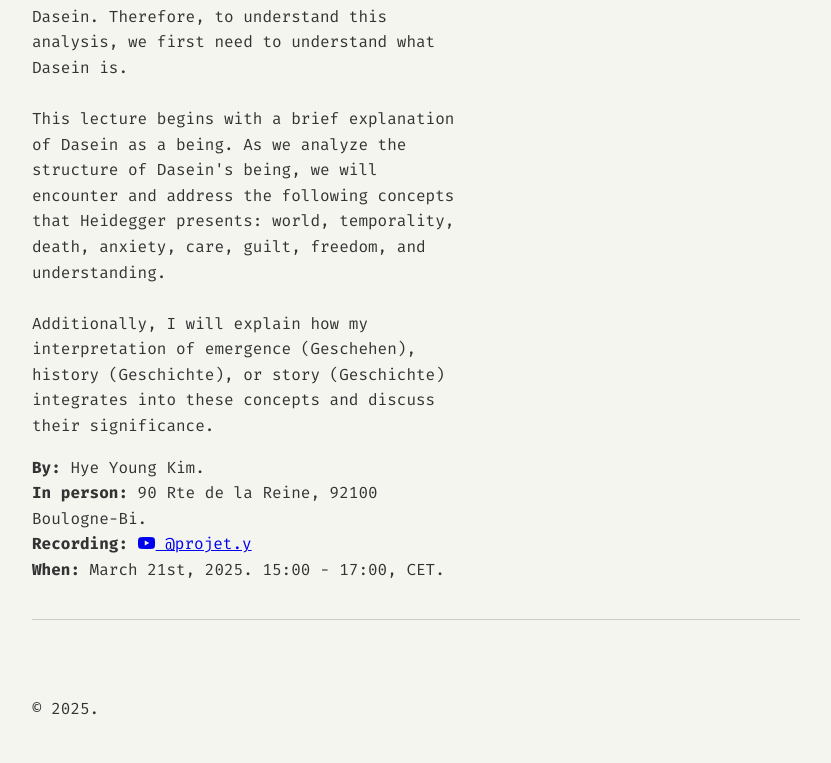
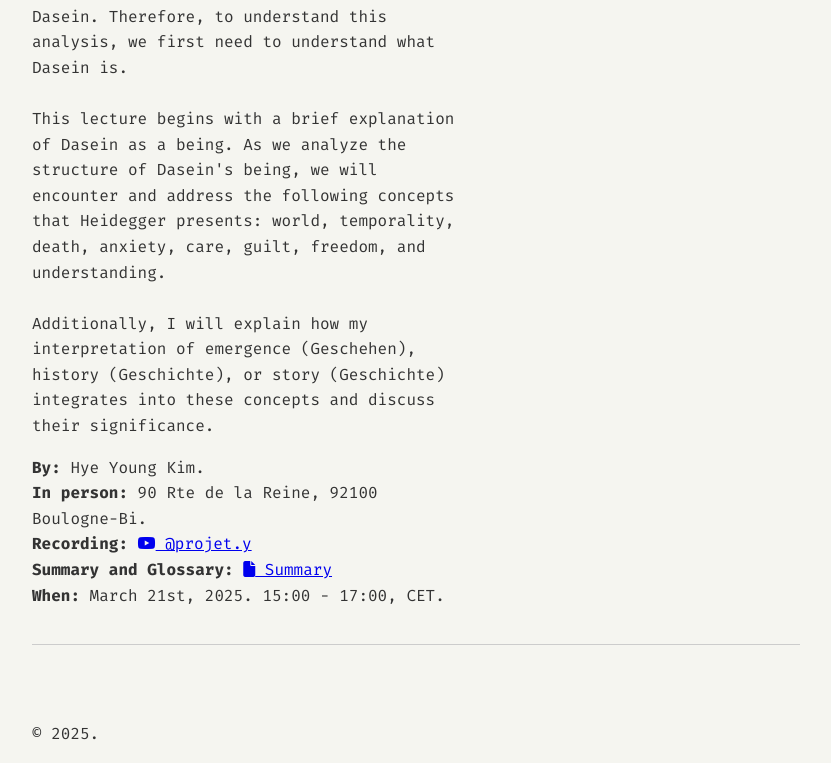
Before and after one commit to leprojety/page, a plain HTML site: page philo.html in a window 1280 px wide. Shown: the part 2273-3036 px from the top of the page, without its empty margins (224-1055 px from the left). Before the commit the page ends 3010 px from the top, so only its background shows below. Drawn offline with Linux system fonts and the light colour scheme.

Commit message:
glossary git

```diff
--- a/philo.html
+++ b/philo.html
@@ -107,6 +107,7 @@
                         <strong>By: </strong> Hye Young Kim.<br>
                         <strong>In person:</strong> 90 Rte de la Reine, 92100 Boulogne-Bi.<br>
                         <strong>Recording: </strong><span><a href="https://www.youtube.com/live/fjL2_Y25XDE?si=pnXg6gRbvTbY-1zH" target="_blank"><i class="fa-brands fa-youtube"></i> @projet.y</a></span><br>
+                        <strong>Summary and Glossary:</strong> <span><a href="https://github.com/leprojety/symbolon/blob/main/Session1.md" target="_blank"><i class="fa-solid fa-file"></i> Summary</a></span><br>
                         <strong>When:</strong> March 21st, 2025. 15:00 - 17:00, CET.
                     </p>
                 </div>
```
